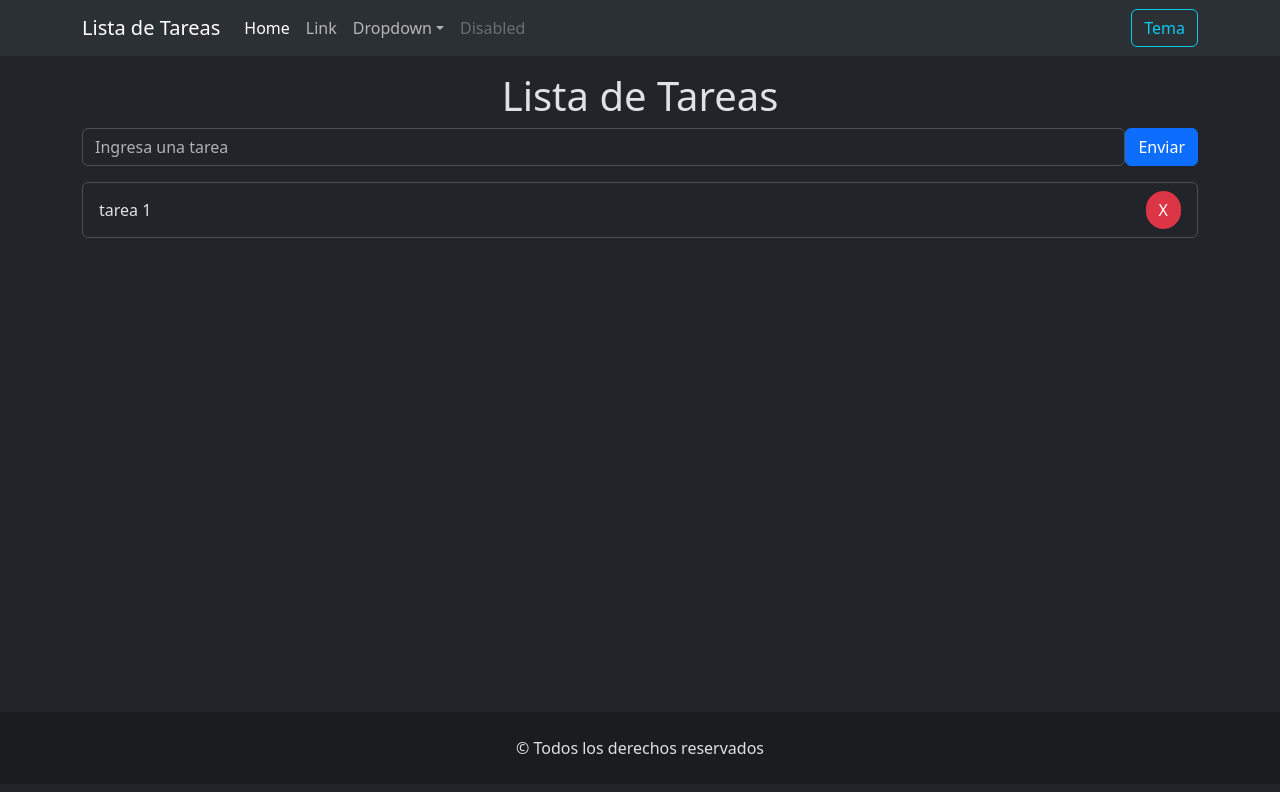
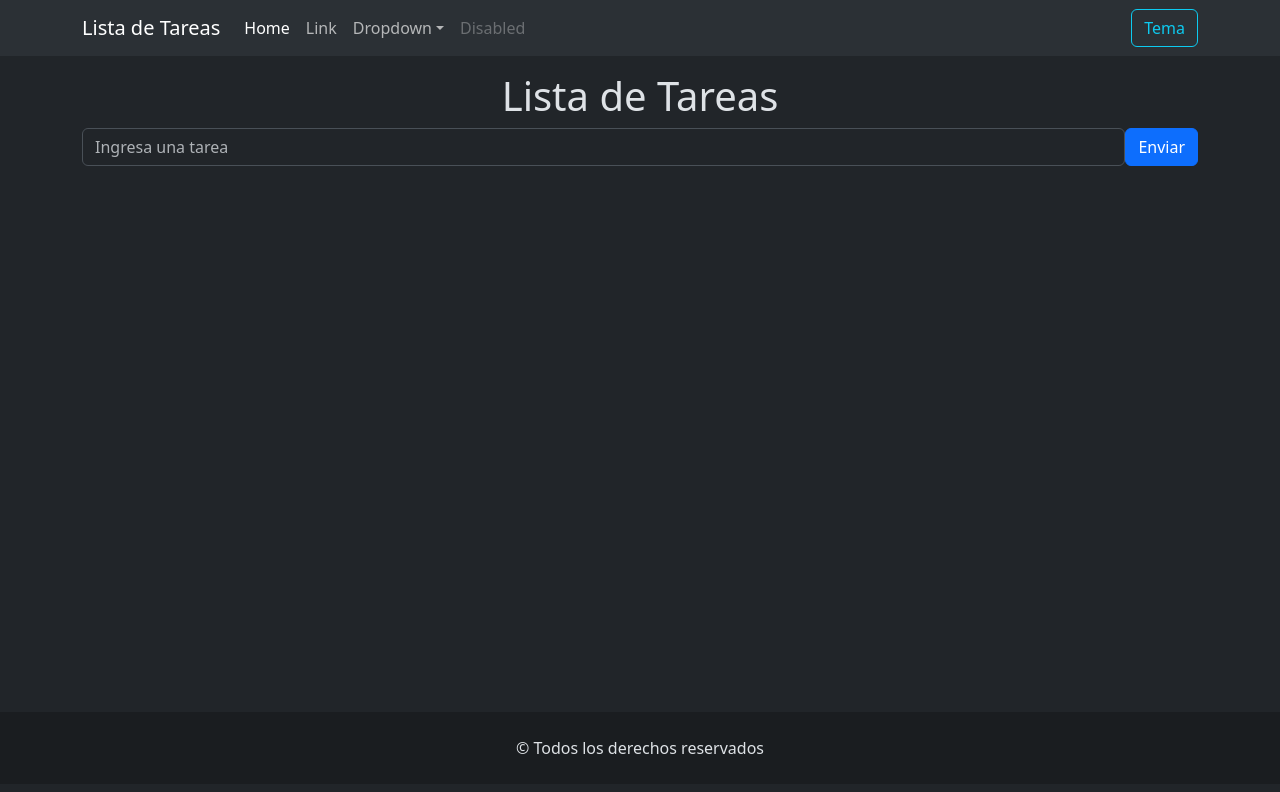
Before and after one commit to nikki0011/TP-REACT-EJERCICIO-04, a React (Vite) app: page / in a window 1280 px wide. Shown: the top 792 px of the page. Built offline with nearby package versions, Linux system fonts and the light colour scheme.

Commit message:
enviamos por props el arrayTareas y lo mapeamos

```diff
--- a/src/components/FormularioTarea.jsx
+++ b/src/components/FormularioTarea.jsx
@@ -35,7 +35,7 @@ const FormularioTarea = () => {
           <button className="btn btn-primary">Enviar</button>
         </div>
       </form>
-      <ListaDeTarea></ListaDeTarea>
+      <ListaDeTarea arrayTareasProps= {arrayTareas}></ListaDeTarea>
     </section>
   );
 };
--- a/src/components/ListaDeTarea.jsx
+++ b/src/components/ListaDeTarea.jsx
@@ -1,9 +1,13 @@
 import ItemTarea from "./ItemTarea";
 
-const ListaDeTarea = () => {
-  return <ul className="list-group">
-    <ItemTarea></ItemTarea>
-  </ul>;
+const ListaDeTarea = ({ arrayTareasProps }) => {
+  return (
+    <ul className="list-group">
+      {arrayTareasProps.map(() => (
+        <ItemTarea></ItemTarea>
+      ))}
+    </ul>
+  );
 };
 
 export default ListaDeTarea;
```
